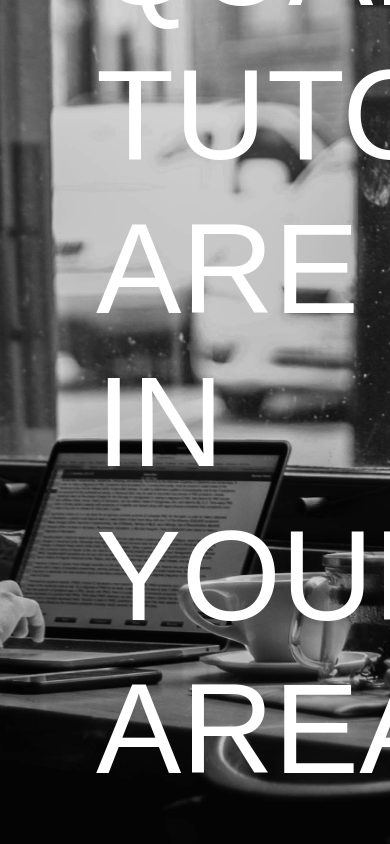
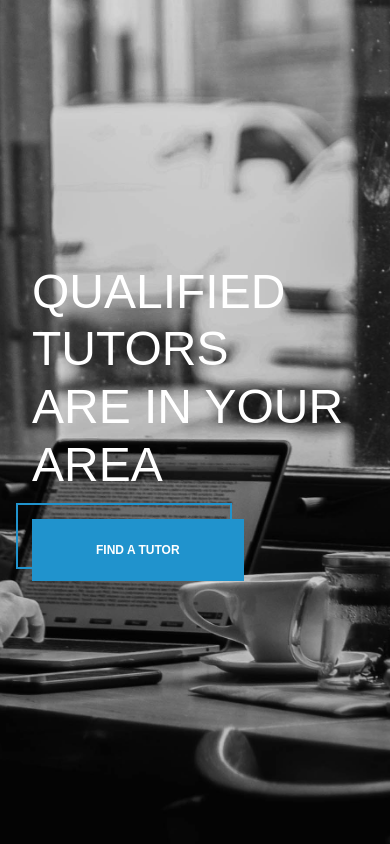
Before and after one commit to celinanperalta/CS-146, a plain HTML site: page index.html in a window 390 px wide. Drawn offline with Linux system fonts and the light colour scheme; a web font is replaced by a local one.

Commit message:
Responsiveness

```diff
--- a/src/styles/app.css
+++ b/src/styles/app.css
@@ -35,7 +35,7 @@ body {
     color: #ffffff;
     line-height: 1.2;
     text-transform: uppercase;
-	font-size: 8rem;
+    font-size: 7rem;
     margin-left: 6rem;
 }
 
@@ -77,3 +77,30 @@ body {
     transition: 0.2s ease-in-out;
     left: -1rem;
 }
+
+@media only screen and (min-width: 999px) {
+    .hero__content {
+        font-size: 5.75rem;
+        margin-left: 5.75rem;
+    }
+}
+
+@media only screen and (max-width: 998px) and (min-width: 400px) {
+    .hero__content {
+        font-size: 4rem;
+        margin-left: 4rem;
+    }
+}
+
+@media only screen and (max-width: 399px) {
+    .hero__content {
+        font-size: 3rem;
+        margin-left: 2rem;
+    }
+    .hero__content a {
+        margin-top: 1rem;
+    }
+    .sites-button {
+        font-size: 0.75rem;
+    }
+}
```
Lines whose indentation alone changed are shown as unchanged.
